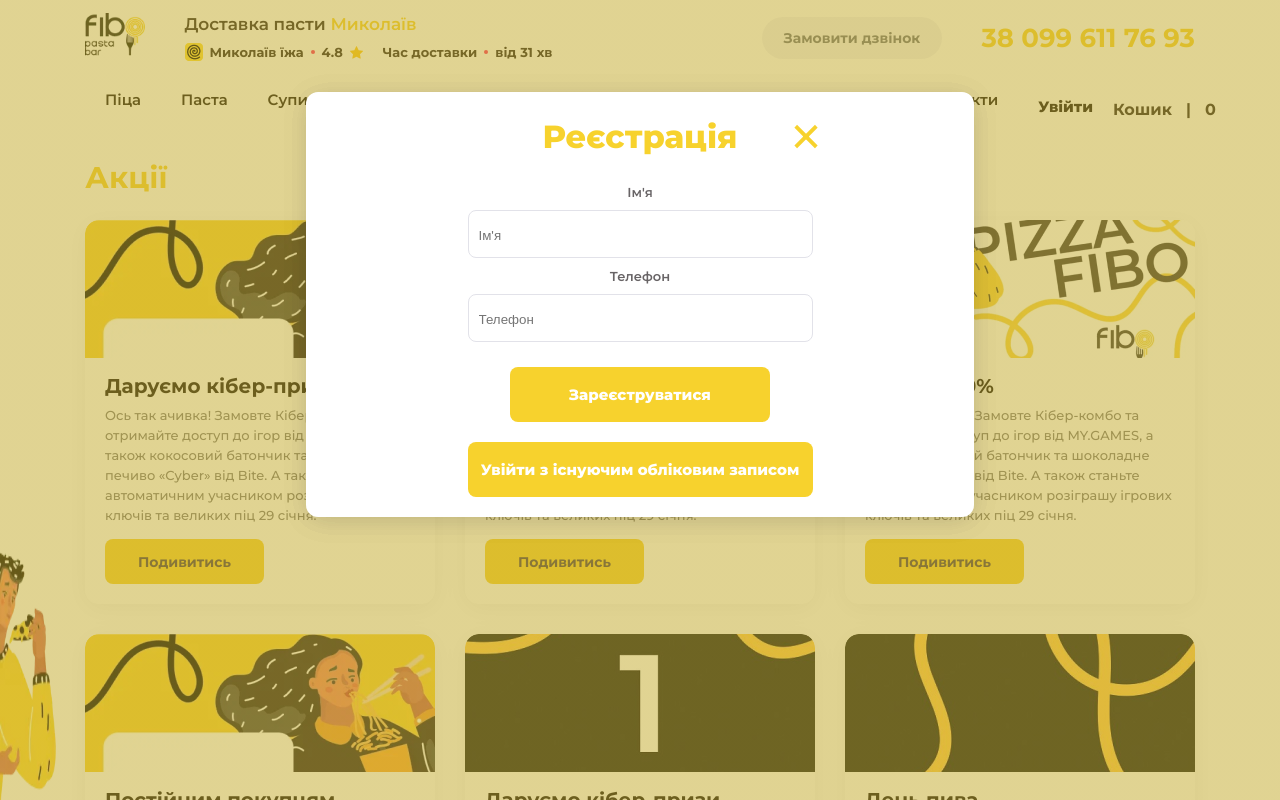
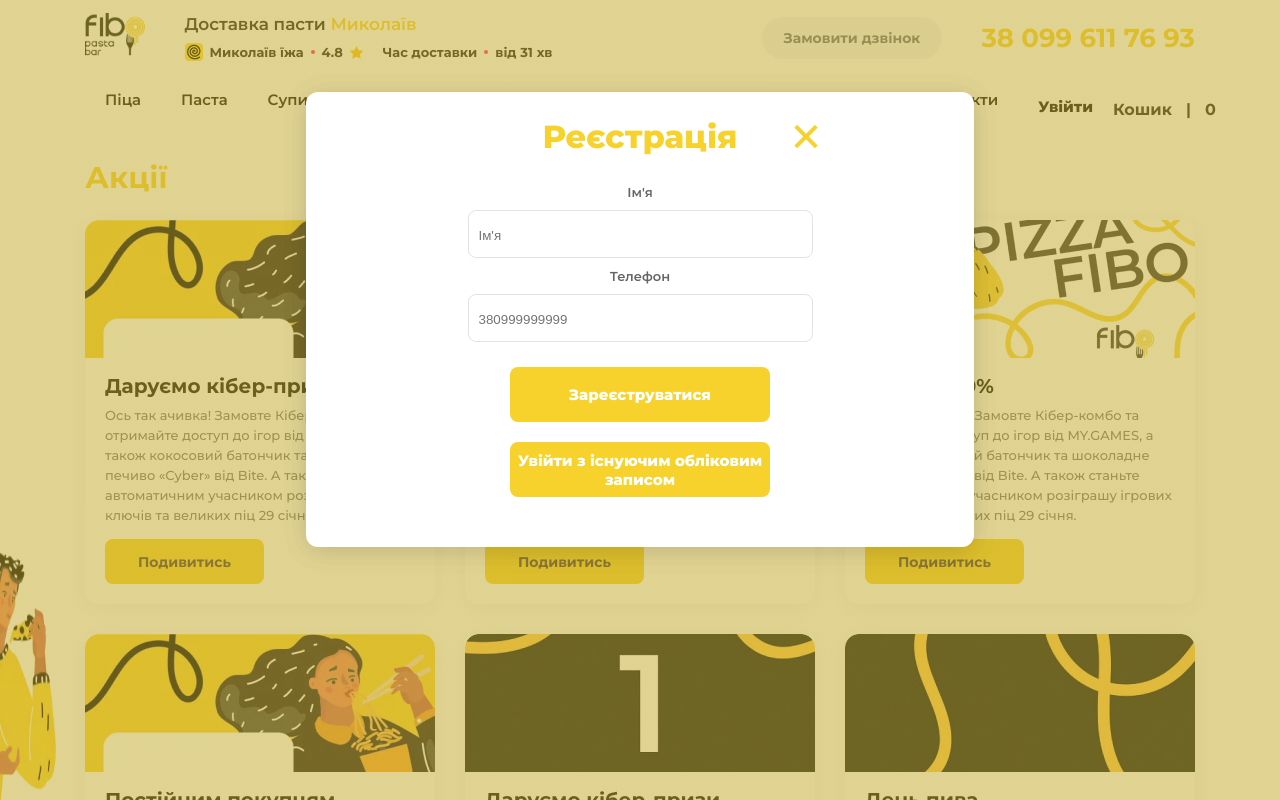
Before and after one commit to DmitryMoskalenko12/pizza, a Next.js app: page /stockPage in a window 1280 px wide. Both pictures are taken after a click on the button "Увійти". Shown: the top 800 px of the page. Built offline with nearby package versions, Linux system fonts and the light colour scheme; no server answers.

Commit message:
add: validation to signIn and signOut

```diff
--- a/module/modal/modal.module.scss
+++ b/module/modal/modal.module.scss
@@ -17,5 +17,11 @@
   width: max-content;
   @include mixins.flex(flex, center, center);
   margin: 0 auto;
-  margin-top: 92px;
+  margin-top: 65px;
 }
+
+@media(min-width: 768px) {
+  .content {
+    margin-top: 92px;
+  }
+}
--- a/module/registration/registration.js
+++ b/module/registration/registration.js
@@ -10,11 +10,8 @@ import cn from 'classnames';
 
 const Registration = ({setSignIn}) => {
   const [signInOrSignUp, setSignInOrSignUp] = useState(false);
-  const [name, setName] = useState('');
-  const [phone, setPhone] = useState('');
   const [success, setSuccess] = useState();
   const router = useRouter();
-
 
   const showSignInOrSignUp = () => {
    setSignInOrSignUp(sign => !sign);
@@ -38,17 +35,12 @@ const Registration = ({setSignIn}) => {
 
   },[success])
 
-  const onRequest = async (e) => {
-   e.preventDefault();
+  const onRequest = async ({name, phone}) => {
    if (!signInOrSignUp) {
-    request(name, phone).then(res => {
+    request(name, String(phone)).then(res => {
       setSuccess(res.message)
-      setName('');
-      setPhone('');
     })
     .catch(e => {
-      setName('');
-      setPhone('');
       setSuccess(e.message)
     })
    }
@@ -57,17 +49,13 @@ const Registration = ({setSignIn}) => {
     const result = await signIn('credentials', {
       redirect: false,
       name: name,
-      phone: phone,
+      phone: String(phone),
     })
 
     if (!result.error) {
       router.replace('/personalPage');
-      setName('');
-      setPhone('');
       setSuccess('Вхід дозволено')
     } else {
-      setName('');
-      setPhone('');
       setSuccess(result.error)
     }
    }
@@ -77,30 +65,49 @@ const Registration = ({setSignIn}) => {
     <div className={classes.formWrapper}>
       <button onClick={() => setSignIn(false)} className={classes.close}>&times;</button>
 
-      {!signInOrSignUp ? <form onSubmit={onRequest} className={classes.form}>
+      {!signInOrSignUp ? <Formik initialValues={{
+       name:'',
+       phone:''
+      }} validationSchema={Yup.object({
+        name: Yup.string().min(2, 'Мінімум 2 символи').required('Обов\'язкове поле'),
+        phone: Yup.string().matches(/^380\d{9}$/, 'Введіть корректний номер телефону').required('Обов\'язкове поле')
+      })} onSubmit={(values, {resetForm}) => {onRequest(values); resetForm()}}>
+        {({errors, touched}) =>
+        <Form className={classes.form}>
         <HeaderH h={'h2'} clazz={classes.h2}>Реєстрація</HeaderH>
         <label className={classes.nameLabel} htmlFor="name">Ім'я</label>
-        <input onChange={(e) => setName(e.target.value)} className={classes.name} id='name' value={name} type="text" required placeholder="Ім'я"/>
-
+        <Field className={cn(classes.name, {[classes.errorInput]: errors.name && touched.name})} id='name' type="text" name='name' required placeholder="Ім'я"/>
+        <ErrorMessage className={classes.error} name='name' component={'div'}/>
         <label className={classes.phoneLabel} htmlFor="phone">Телефон</label>
-        <input className={classes.phone} onChange={(e) => setPhone(e.target.value)} id='phone' value={phone} type="number" required placeholder="Телефон"/>
+        <Field className={cn(classes.phone, {[classes.errorInput]: errors.phone && touched.phone})} id='phone' type="number" name='phone' required placeholder="380999999999"/>
+        <ErrorMessage className={classes.error} name='phone' component={'div'}/>
         <div className={cn({
           [classes.success]: success === 'Обліковий запис успішно створено',
           [classes.fail]: success !== 'Обліковий запис успішно створено'})}>{success}</div>
-        <button className={classes.button}>Зареєструватися</button>
-      </form>
+        <button type='submit' className={classes.button}>Зареєструватися</button>
+      </Form>}
+      </Formik>
        :
-      <form onSubmit={onRequest} className={classes.form}>
+       <Formik initialValues={{name: '', phone: ''}} validationSchema={Yup.object({
+        name: Yup.string().min(2, 'Мінімум 2 символи').required('Обов\'язкове поле'),
+        phone: Yup.string().matches(/^380\d{9}$/, 'Введіть корректний номер телефону').required('Обов\'язкове поле')
+      })} onSubmit={(values, {resetForm}) => {onRequest(values); resetForm()}}>
+        {({errors, touched}) =>
+        <Form className={classes.form}>
           <HeaderH h={'h2'} clazz={classes.h2}>Увійти на сайт</HeaderH>
           <label className={classes.nameLabel} htmlFor="name">Ім'я</label>
-        <input onChange={(e) => setName(e.target.value)} className={classes.name} id='name' value={name} type="text" required placeholder="Ім'я"/>
+          <Field className={cn(classes.name, {[classes.errorInput]: errors.name && touched.name})} id='name' name='name' type="text" required placeholder="Ім'я"/>
+          <ErrorMessage className={classes.error} name='name' component={'div'}/>
           <label className={classes.phoneLabel} htmlFor="phone">Телефон</label>
-        <input onChange={(e) => setPhone(e.target.value)} className={classes.phone} id='phone' type="number" value={phone} required placeholder="Телефон"/>
+          <Field className={cn(classes.phone, {[classes.errorInput]: errors.phone && touched.phone})}  id='phone' name='phone' type="number" required placeholder="Телефон"/>
+          <ErrorMessage className={classes.error} name='phone' component={'div'}/>
           <div className={cn({
             [classes.success]: success === 'Вхід дозволено',
             [classes.fail]: success !== 'Вхід дозволено'})}>{success}</div>
           <button className={classes.button}>Увійти</button>
-      </form>}
+        </Form>}
+       </Formik>
+     }
 
       <button onClick={showSignInOrSignUp} className={classes.logInOrSignUp}>{!signInOrSignUp ? 'Увійти з існуючим обліковим записом' : 'Створити новий аккаунт'}</button>
     </div>
--- a/module/registration/registration.module.scss
+++ b/module/registration/registration.module.scss
@@ -5,7 +5,7 @@
   position: relative;
   padding: 25px 20px 20px 20px;
   width: 300px;
-  height: 425px;
+  height: 445px;
   border-radius: 12px;
   background: variables.$white;
   box-shadow: variables.$box-shadow-content;
@@ -108,10 +108,18 @@
   margin-top: 5px;
 }
 
+.error {
+  color: variables.$fail;
+}
+
+.errorInput {
+  border: 1px solid variables.$fail;
+}
+
 @media(min-width: 768px) {
   .formWrapper {
     width: 668px;
-    height: 425px;
+    height: 455px;
   }
 
   .form {
@@ -151,4 +159,16 @@
       background: variables.$active;
     }
   }
+
+  .logInOrSignUp {
+    transition: variables.$transition;
+    &:hover {
+      transition: variables.$transition;
+      background: variables.$hover;
+      color: variables.$black;
+    }
+    &:active {
+      background: variables.$active;
+    }
+  }
 }
```
Lines whose indentation alone changed are shown as unchanged.
